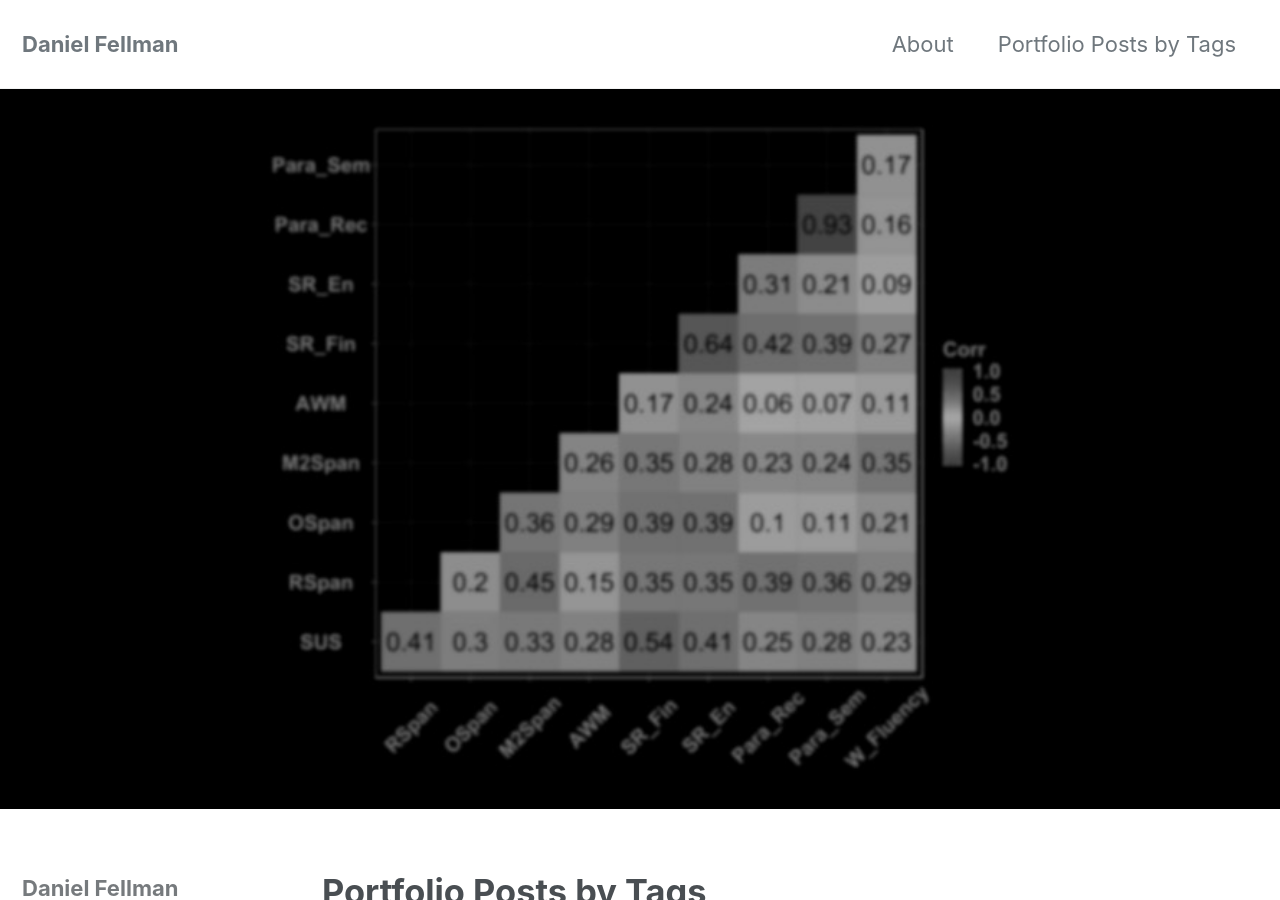
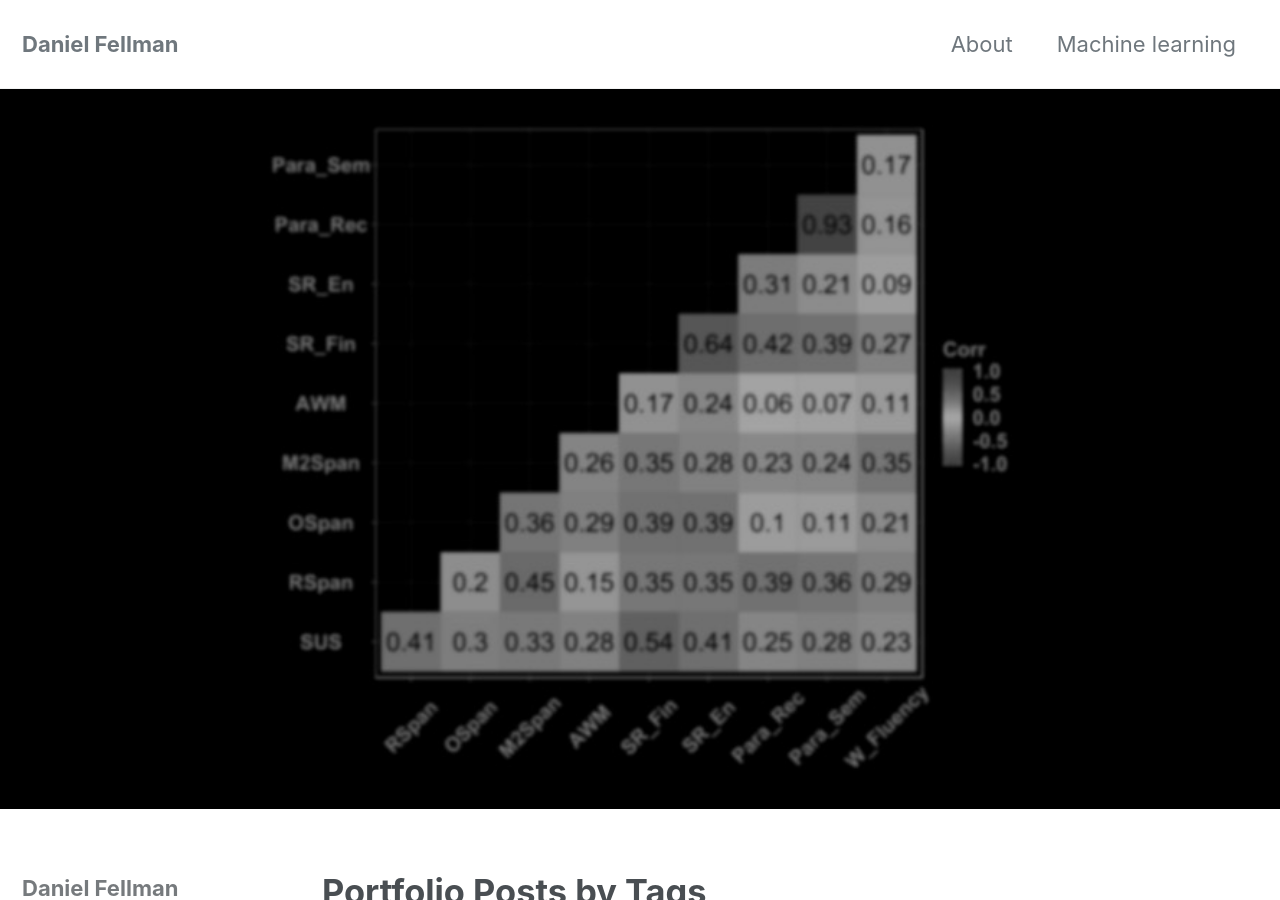
Before and after one commit to danielfellman/df.github.io, a Jekyll site: the page built from _pages/machinelearning.md, in a window 1280 px wide and 900 px high. Built offline with Jekyll 4.4.1, drawn with Linux system fonts in a browser that asks for light colours; cached includes are drawn as plain includes; nearby versions of some CDN libraries.

Commit message:
change 11

```diff
--- a/_data/navigation.yml
+++ b/_data/navigation.yml
@@ -2,8 +2,8 @@
 main:
   - title: "About"
     url: /about/
-  - title: "Portfolio Posts by Tags"
-    url: /portfolio/
+  - title: "Machine learning"
+    url: /machinelearning/
 
   # - title: "About"
   #   url: https://mmistakes.github.io/minimal-mistakes/about/
```
Also changed, not shown: _pages/machinelearning.md (renamed from _pages/Portfolio.md).
